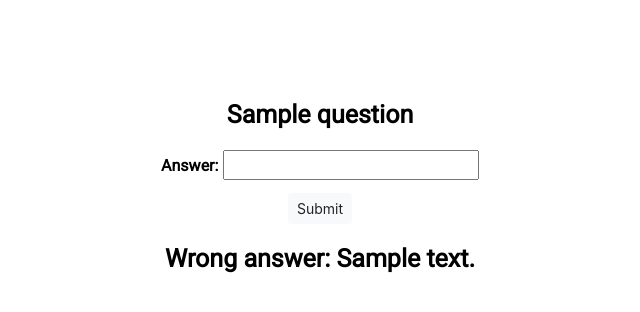
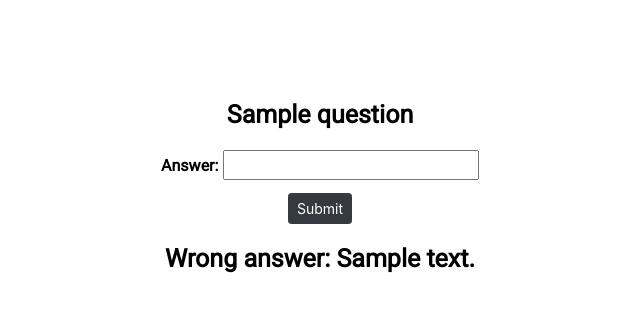
Before and after one commit to krivanpeter/riddle-me-this, a Flask app: template templates/game.html in a window 1280 px wide. Shown: the part 82-394 px from the top of the page, without its empty margins (320-960 px from the left). Run offline with Flask 2, Linux system fonts and the light colour scheme; the template is opened without the code that fills it: most values are stand-ins (such as "Sample title", 1, 10 or a date in 2020); some libraries are stand-ins or nearby versions.

Commit message:
buttons style changed to dark

```diff
--- a/templates/game.html
+++ b/templates/game.html
@@ -13,13 +13,13 @@
 <form method="POST">
         <label class="general-sub" for="answer">Answer:</label>
         <input class="input_line" type="text" id="answer" name="answer" required><br>
-        <button class="btn btn-light btn-sm" type="submit" name="submit_button">Submit</button>
+        <button class="btn btn-dark btn-sm" type="submit" name="submit_button">Submit</button>
 </form>
 <!--If the template is called without 'question' then 'points' and a button to 'Leaderboard' appear-->
 {% elif points %}
 <h2 class="general-sub">Your score: {{ points }}</h2>
 <form action="{{ url_for('leaderboard') }}">
-    <button type="submit" class="btn btn-light btn-sm">LEADERBOARD</button>
+    <button type="submit" class="btn btn-dark btn-sm">LEADERBOARD</button>
 </form>
 {% endif %}
 <!--If the template is called with 'answer' then it appears as a "Wrong answer"-->
--- a/templates/index.html
+++ b/templates/index.html
@@ -5,7 +5,7 @@
 <form method="POST">
   <label class="general-sub" for="username">Username:</label>
   <input class="input_line" type="text" id="username" name="username" required><br>
-  <button class="btn btn-light btn-sm" type="submit">Start</button>
+  <button class="btn btn-dark btn-sm" type="submit">Start</button>
 </form>
 
 <!--If username exist, then the application asks for another one-->
--- a/templates/leaderboard.html
+++ b/templates/leaderboard.html
@@ -27,4 +27,4 @@
 {% else %}
 <h2 class="general-sub">Nobody has played with this amazing game.</h2>
 <p class="general-sub">You can be the first one!</p>
-<a href="{{ url_for('index') }}"><button type="button" class="btn btn-light">Play Now</button></a> {% endif %} {% endblock %}
+<a href="{{ url_for('index') }}"><button type="button" class="btn btn-dark">Play Now</button></a> {% endif %} {% endblock %}
```
